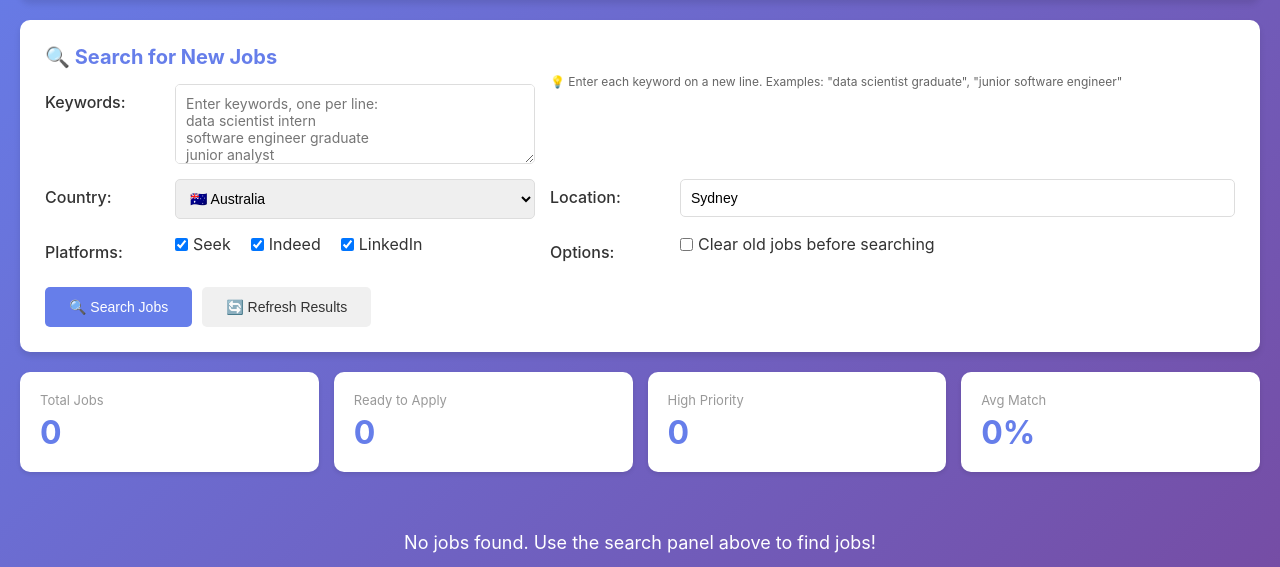
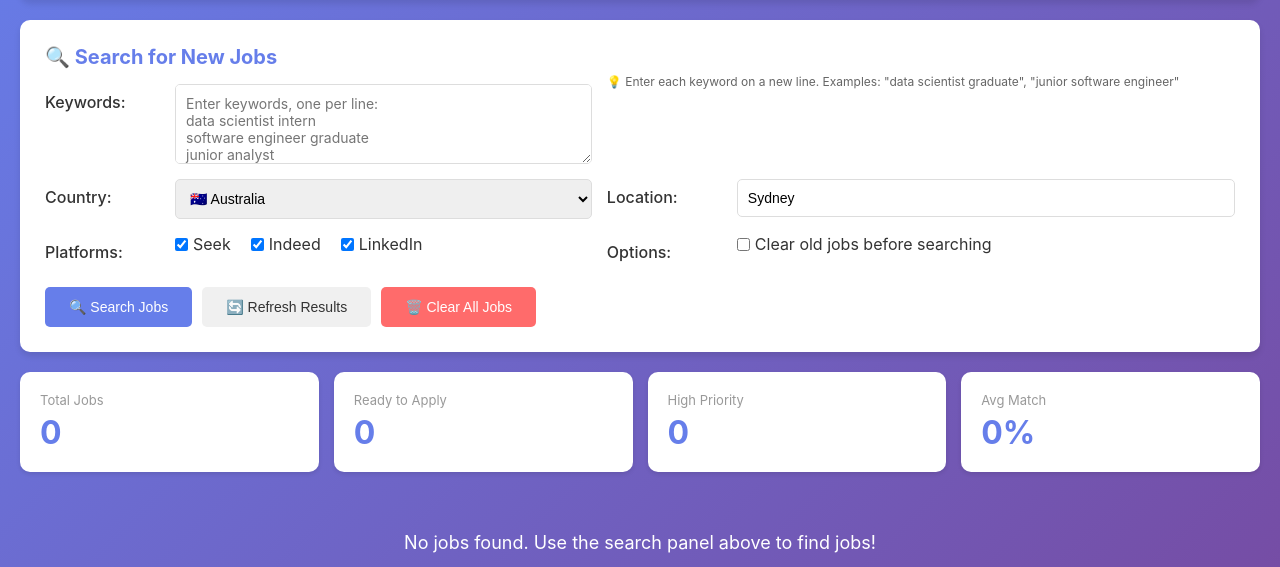
Before and after one commit to abraham13202/ai-job-application-system, a Flask app: page / in a window 1280 px wide. Shown: the part 149-716 px from the top of the page. Run offline with Flask 3, Linux system fonts and the light colour scheme; data that the repository does not hold is empty.

Commit message:
feat: Add "Clear All Jobs" button for instant job deletion
- Added red "Clear All Jobs" button in the UI
- Immediately clears all saved jobs with confirmation dialog
- New API endpoint /api/clear_jobs for backend deletion
- Clears both applications_batch and applications_comprehensive folders
- Prevents mixing of old and new search results

Students can now easily start fresh without old job listings!

🤖 Generated with [Claude Code](https://claude.com/claude-code)

Co-Authored-By: Claude <noreply@anthropic.com>

```diff
--- a/templates/index.html
+++ b/templates/index.html
@@ -311,6 +311,9 @@
                     <button class="btn-secondary" onclick="location.reload()">
                         🔄 Refresh Results
                     </button>
+                    <button class="btn-secondary" onclick="clearAllJobs()" style="background: #ff6b6b; color: white;">
+                        🗑️ Clear All Jobs
+                    </button>
                 </div>
 
                 <div class="progress-container" id="progressContainer">
@@ -567,6 +570,30 @@
             alert('Details view coming soon! Check the folder: ' + folder);
         }
 
+        async function clearAllJobs() {
+            if (!confirm('Are you sure you want to delete all saved jobs? This cannot be undone.')) {
+                return;
+            }
+
+            try {
+                const response = await fetch('/api/clear_jobs', {
+                    method: 'POST',
+                    headers: {'Content-Type': 'application/json'}
+                });
+
+                const result = await response.json();
+
+                if (result.success) {
+                    alert('✅ All jobs cleared successfully!');
+                    loadJobs();  // Reload to show empty state
+                } else {
+                    alert('❌ Error: ' + result.error);
+                }
+            } catch (error) {
+                alert('❌ Error clearing jobs: ' + error);
+            }
+        }
+
         // Load jobs on page load
         loadJobs();
     </script>
--- a/web_app.py
+++ b/web_app.py
@@ -236,6 +236,27 @@ def get_search_status():
     """Get current search status"""
     return jsonify(search_status)
 
+@app.route('/api/clear_jobs', methods=['POST'])
+def clear_jobs():
+    """Clear all saved jobs"""
+    try:
+        import shutil
+
+        # Clear both application folders
+        folders_to_clear = [
+            os.path.join(BASE_DIR, 'applications_batch'),
+            os.path.join(BASE_DIR, 'applications_comprehensive')
+        ]
+
+        for folder in folders_to_clear:
+            if os.path.exists(folder):
+                shutil.rmtree(folder)
+                os.makedirs(folder, exist_ok=True)
+
+        return jsonify({'success': True, 'message': 'All jobs cleared'})
+    except Exception as e:
+        return jsonify({'success': False, 'error': str(e)}), 500
+
 def run_job_search(keywords, location, country, platforms, clear_old):
     """Run job search in background"""
     global search_status
```
